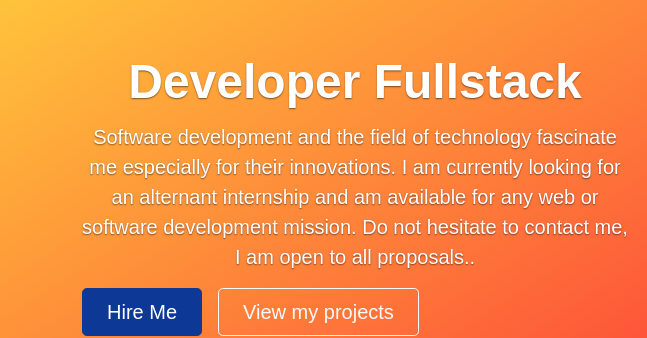
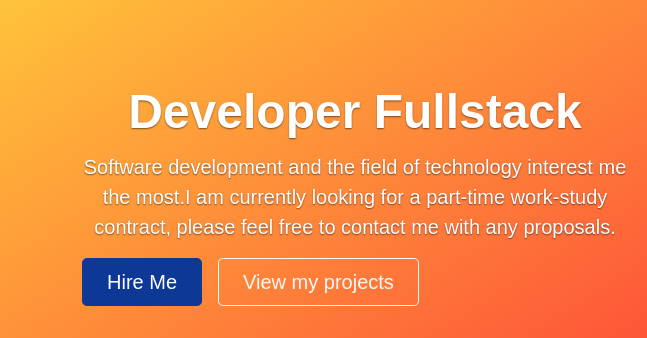
Before and after one commit to MathisZerbib/Website-CV-Bootstrap, a website: page index.html in a window 1280 px wide. Shown: the part 238-576 px from the top of the page, 0-647 px from the left. Drawn offline with nearby package versions, Linux system fonts and the light colour scheme.

Commit message:
update  about me

```diff
--- a/index.html
+++ b/index.html
@@ -70,10 +70,7 @@
                 </div>
                 <div class="col-lg-6">
                     <h1 class="display-5 fw-bold lh-1 mb-3">Developer Fullstack </h1>
-                    <p class="lead"> Software development and the field of technology fascinate me especially for their
-                        innovations. I am currently looking for an alternant internship and am available for any web or
-                        software development mission. Do not hesitate to contact
-                        me, I am open to all proposals..</p>
+                    <p class="lead">Software development and the field of technology interest me the most.I am currently looking for a part-time work-study contract, please feel free to contact me with any proposals.</p>
                     <div class="d-grid gap-2 d-md-flex justify-content-md-start">
                         <a href="contact.html"> <button type="button"
                                 class="btn btn-primary btn-lg px-4 me-md-2 custom-color">Hire Me</button></a>
```
